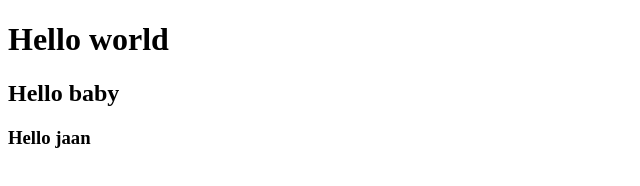
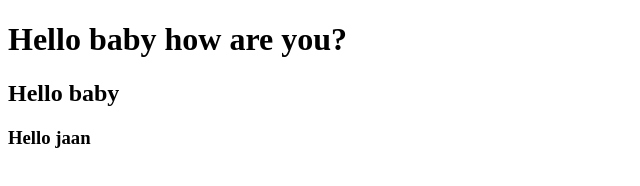
Before and after one commit to durjoy52/git-practice, a plain HTML site: page index.html in a window 1280 px wide. Shown: the whole page, without its empty margins (0-640 px from the left). Drawn offline with Linux system fonts and the light colour scheme.

Commit message:
code add

```diff
--- a/index.html
+++ b/index.html
@@ -7,7 +7,7 @@
     <title>Document</title>
   </head>
   <body>
-    <h1>Hello world</h1>
+    <h1>Hello baby how are you?</h1>
     <h2>Hello baby</h2>
     <h3>Hello jaan</h3>
   </body>
```
